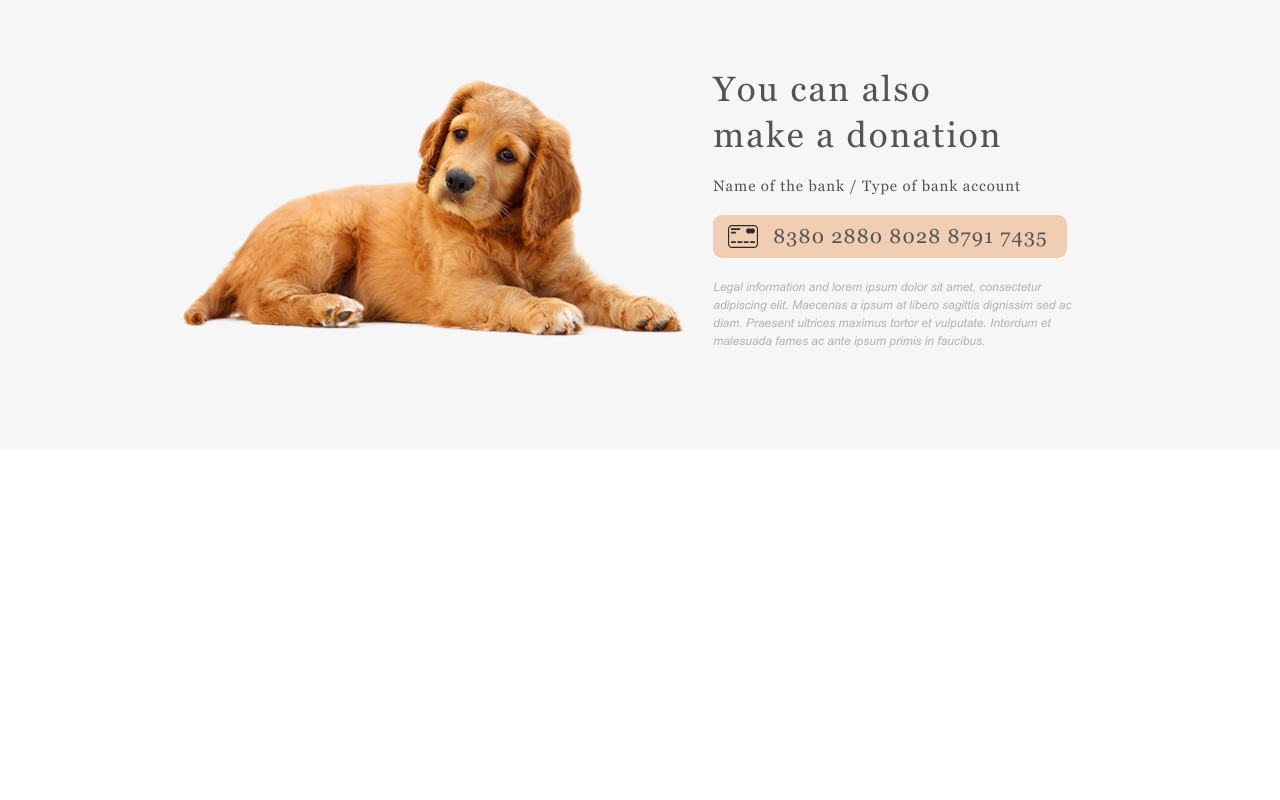
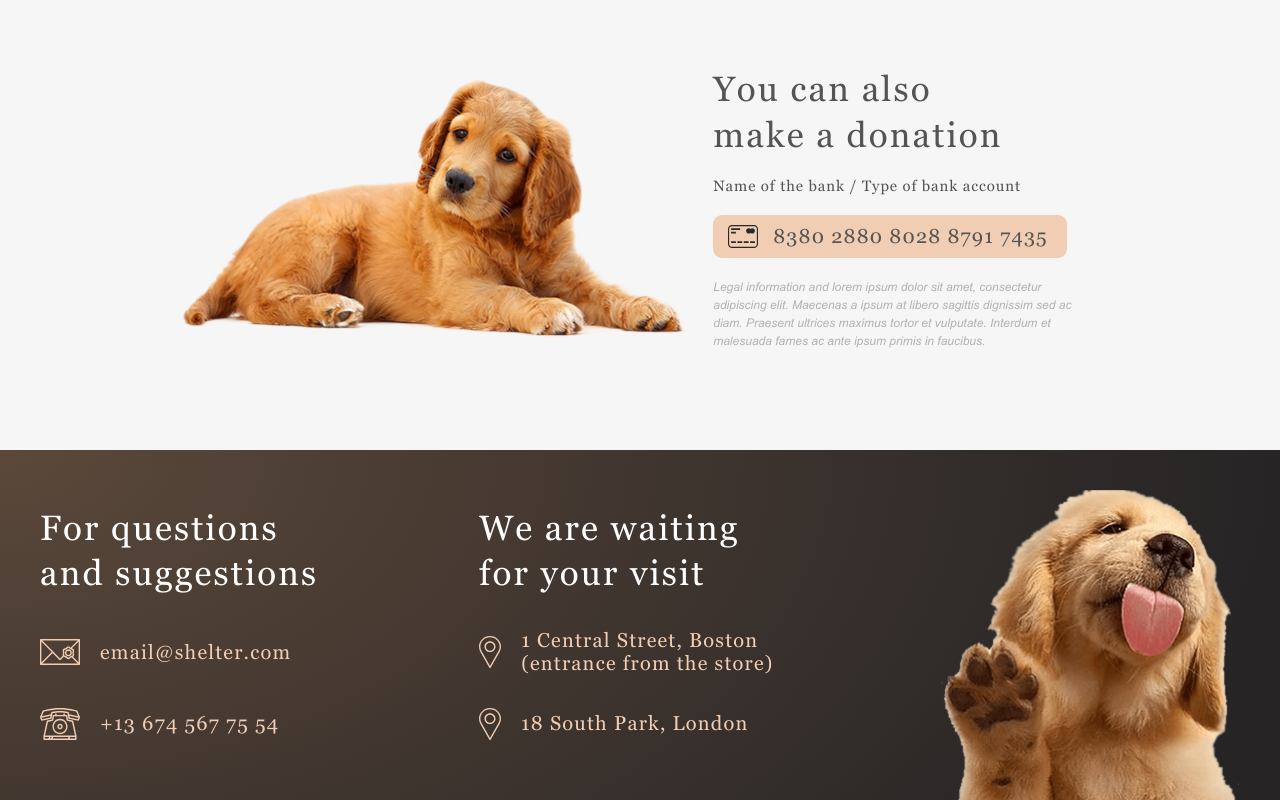
Before and after one commit to teame92/teame92-JSFE2022Q1, a plain HTML site: page shelter/pages/main/index.html in a window 1280 px wide. Shown: the part 2998-3798 px from the top of the page. Before the commit the page ends 3448 px from the top, so only its background shows below. Drawn offline with nearby package versions, Linux system fonts and the light colour scheme.

Commit message:
feat: add footer

```diff
--- a/shelter/pages/main/index.html
+++ b/shelter/pages/main/index.html
@@ -176,7 +176,25 @@
             </div>
         </section>
     </main>
-    <footer></footer>
+    <footer class="footer" id="footer">
+        <div class="wrapper">
+            <div class="footer__inner">
+                <div class="footer__info">
+                    <div class="contacts">
+                        <h3 class="footer__title">For questions and suggestions</h3>
+                        <a href="mailto:email@shelter.com" class="footer__link footer__link-email">email@shelter.com</a>
+                        <a href="tel:+136745677554" class="footer__link footer__link-tel">+13 674 567 75 54</a>
+                    </div>
+                    <div class="address">
+                        <h3 class="footer__title">We are waiting for your visit</h3>
+                        <a href="https://www.google.com/maps/@52.0880842,23.6328483,12z/data=!5m1!1e1?hl=ru-RU" class="footer__link footer__link-address1" target="_blank">1 Central Street, Boston (entrance from the store)</a>
+                        <a href="https://www.google.com/maps/@52.0880842,23.6328483,12z/data=!5m1!1e1?hl=ru-RU" class="footer__link footer__link-address" target="_blank">18 South Park, London </a>
+                    </div>
+                </div>
+                <img class="footer-puppy" src="../../assets/images/footer-puppy.png" alt="footer-puppy">
+            </div>
+        </div>
+    </footer>
 </body>
 
 </html>
--- a/shelter/pages/main/style.css
+++ b/shelter/pages/main/style.css
@@ -684,3 +684,99 @@ body {
     line-height: 18px;
     color: #B2B2B2;
 }
+
+.footer {
+    background: radial-gradient(100% 215.42% at 0% 0%, #5B483A 0%, #262425 100%) #211F20;
+}
+
+.footer__inner {
+    display: flex;
+    justify-content: space-between;
+    padding-top: 40px;
+}
+
+.footer__info {
+    width: 62%;
+    display: flex;
+    justify-content: space-between;
+}
+
+.contacts {
+    width: 40%;
+}
+
+.address {
+    width: 41%;
+}
+
+.contacts,
+.address {
+    display: flex;
+    flex-direction: column;
+    justify-content: space-between;
+    align-items: start;
+    margin: 16px 0 60px;
+}
+
+.footer__title {
+    font-family: 'Georgia';
+    font-style: normal;
+    font-weight: 400;
+    font-size: 35px;
+    line-height: 130%;
+    letter-spacing: 0.06em;
+    color: #FFF;
+}
+
+.footer__link {
+    display: flex;
+    align-items: center;
+    font-family: 'Georgia';
+    font-style: normal;
+    font-weight: 400;
+    font-size: 20px;
+    line-height: 115%;
+    letter-spacing: 0.06em;
+    color: #F1CDB3;
+}
+
+.footer__link-email::before {
+    content: '';
+    display: block;
+    width: 40px;
+    height: 26px;
+    margin-right: 20px;
+    background-image: url(../../assets/svg/mail.svg);
+}
+
+.footer__link-tel::before {
+    content: '';
+    display: block;
+    width: 40px;
+    height: 32px;
+    margin-right: 20px;
+    background-image: url(../../assets/svg/phone.svg);
+}
+
+.footer__link-address1::before {
+    content: '';
+    display: block;
+    width: 42px;
+    height: 32px;
+    margin-right: 20px;
+    background: url(../../assets/svg/pin.svg) no-repeat;
+}
+
+.footer__link-address::before {
+    content: '';
+    display: block;
+    width: 22px;
+    height: 32px;
+    margin-right: 20px;
+    background: url(../../assets/svg/pin.svg) no-repeat;
+}
+
+.footer-puppy {
+    width: 100%;
+    max-width: 300px;
+}
```
